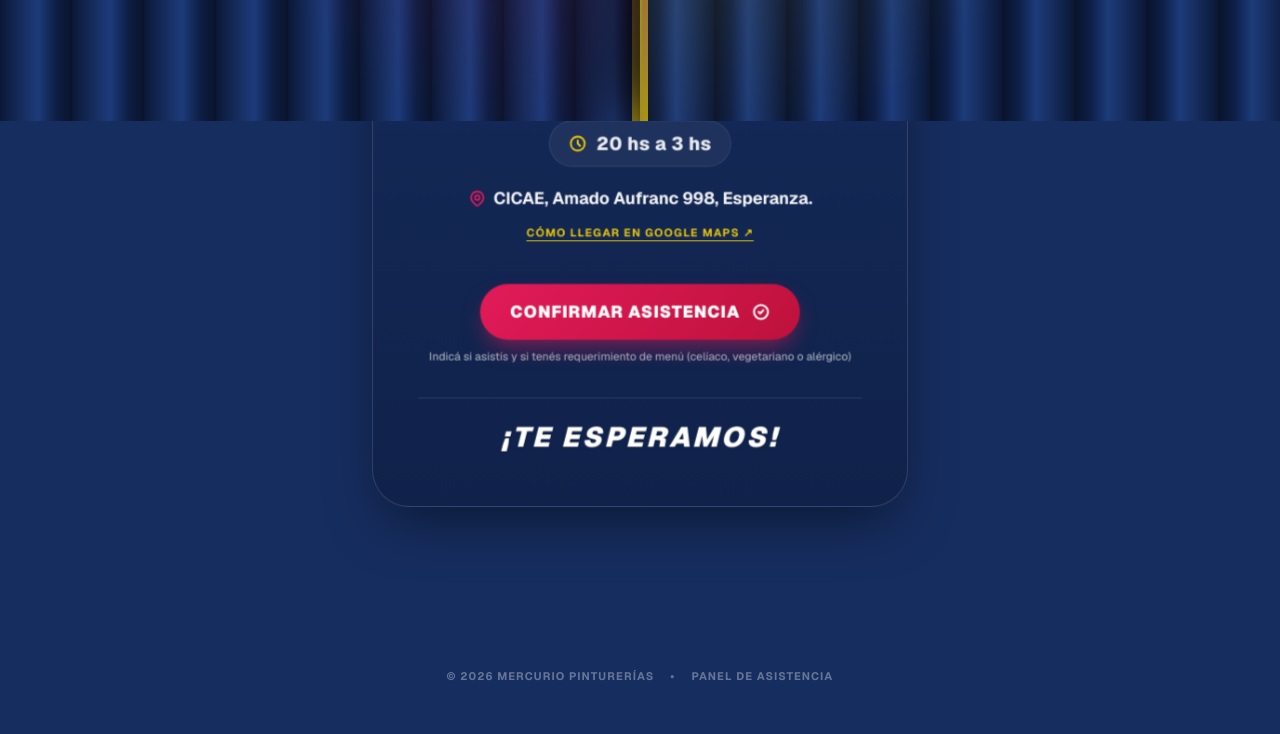
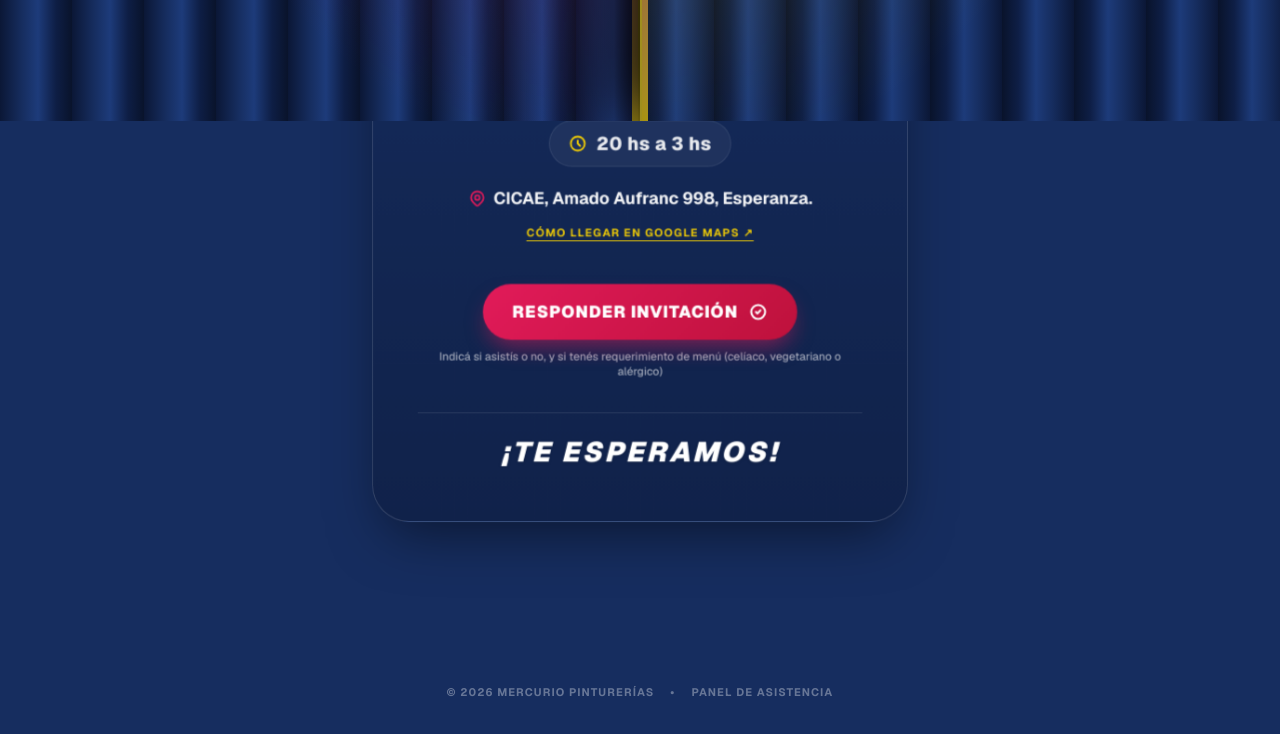
Before and after one commit to Nrlsb/invitacion, a Next.js app: page / in a window 1280 px wide. Shown: the part 679-1413 px from the top of the page. Built offline with nearby package versions, Linux system fonts and the light colour scheme.

Commit message:
Actualizacion 1.0.006

```diff
--- a/app/login/page.js
+++ b/app/login/page.js
@@ -36,8 +36,8 @@ export default function LoginPage() {
         60 * 60 * 24 * 7
       }; SameSite=Lax`;
 
-      router.push("/admin");
-      router.refresh();
+      window.location.href = "/admin";
+      return;
     } catch (err) {
       let errorMessage = err.message || "Ocurrió un error inesperado";
       if (errorMessage === "Invalid login credentials") {
@@ -46,7 +46,6 @@ export default function LoginPage() {
         errorMessage = "Debés confirmar tu correo electrónico antes de ingresar.";
       }
       setError(errorMessage);
-    } finally {
       setLoading(false);
     }
   };
--- a/app/page.js
+++ b/app/page.js
@@ -578,7 +578,7 @@ export default function InvitationPage() {
                     onClick={() => setIsModalOpen(true)}
                     className="w-full sm:w-auto sm:min-w-[300px] mx-auto mercurio-button-accent text-base sm:text-lg py-4 px-8"
                   >
-                    <span>Confirmar Asistencia</span>
+                    <span>Responder Invitación</span>
                     <svg
                       className="w-5 h-5"
                       fill="none"
@@ -594,7 +594,7 @@ export default function InvitationPage() {
                     </svg>
                   </button>
                   <p className="text-xs text-white/60 font-medium px-2">
-                    Indicá si asistís y si tenés requerimiento de menú (celíaco,
+                    Indicá si asistís o no, y si tenés requerimiento de menú (celíaco,
                     vegetariano o alérgico)
                   </p>
                 </div>
```
